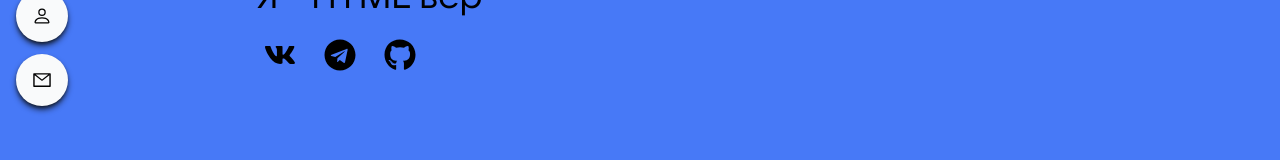
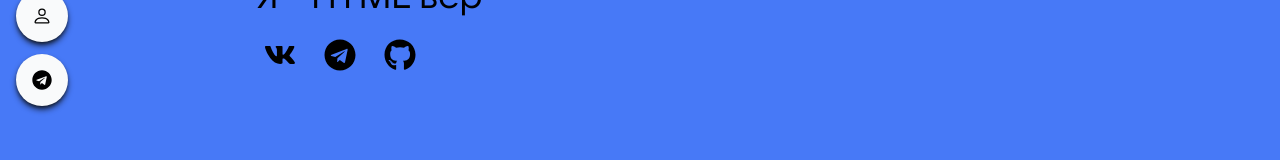
Before and after one commit to kdvornichenko/reactjs-portfolio, a React (Vite) app: page / in a window 1280 px wide. Shown: the part 405-565 px from the top of the page. Built offline with nearby package versions, Linux system fonts and the light colour scheme.

Commit message:
add telegram

```diff
--- a/src/data/NavData.jsx
+++ b/src/data/NavData.jsx
@@ -1,5 +1,6 @@
 import { AiOutlineHome, AiOutlineMail, AiOutlineProject } from 'react-icons/ai'
 import { BsPerson } from 'react-icons/bs'
+import { FaTelegram } from 'react-icons/fa'
 
 const NavData = [
 	{
@@ -18,8 +19,8 @@ const NavData = [
 		text: 'Resume',
 	},
 	{
-		icon: <AiOutlineMail size={20} />,
-		link: '#contact',
+		icon: <FaTelegram size={20} />,
+		link: 'https://t.me/mercyyy813',
 		text: 'Contact',
 	},
 ]
```
